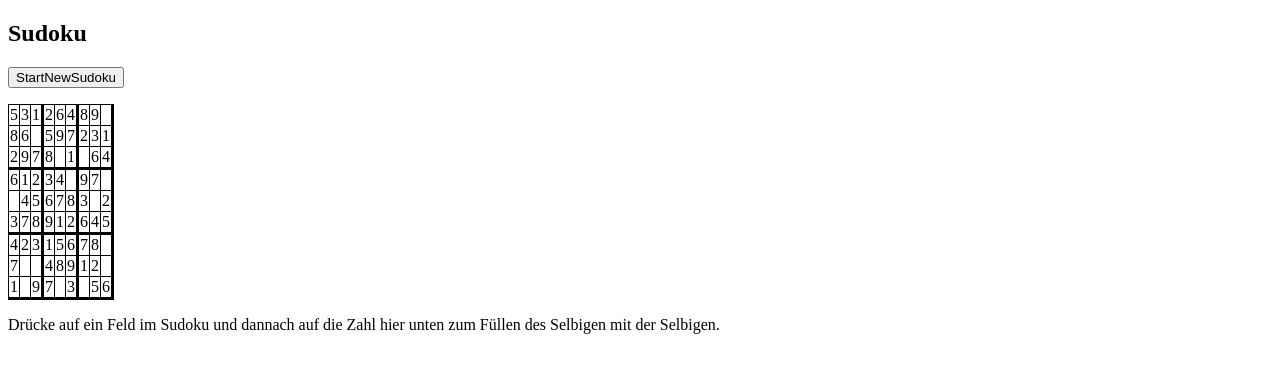
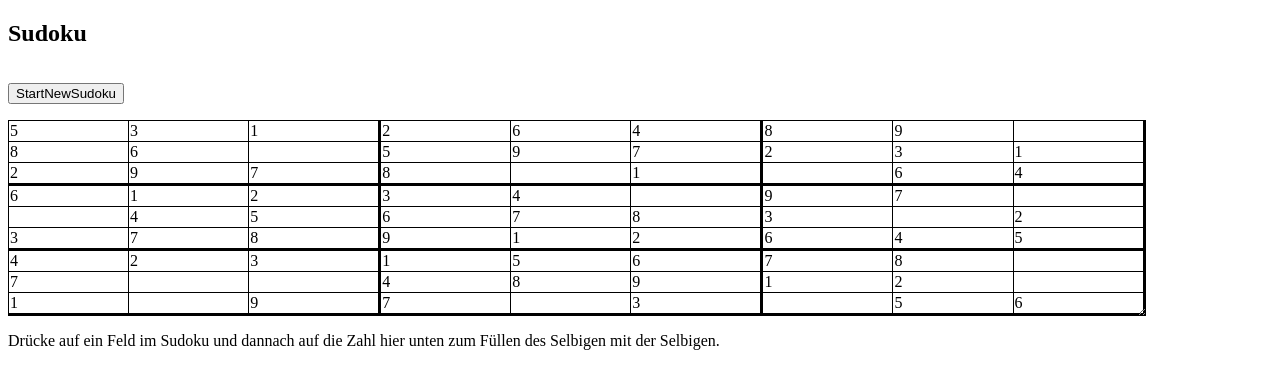
Before and after one commit to McCmlIan/SudokuScript, a plain HTML site: page index.html in a window 1280 px wide. Both pictures are taken after a click on the button "Click me". Drawn offline with Linux system fonts and the light colour scheme.

Commit message:
Update index.html

```diff
--- a/index.html
+++ b/index.html
@@ -3,7 +3,12 @@
 <head>
 <style>
 
-table, th, td {
+table{
+  width:100%;
+  border: 1px solid black;
+  border-collapse: collapse;
+}
+th, td {
   border: 1px solid black;
   border-collapse: collapse;
 }
@@ -14,6 +19,15 @@ tr:nth-child(3n) {
   border-bottom: 3px solid black;
 }
 
+div {
+  overflow: auto;
+  resize: horizontal;
+}
+#Sudoku {
+
+  width: 90%;
+  align-content: center;
+}
 </style>
 </head>
 <body>
@@ -21,7 +35,7 @@ tr:nth-child(3n) {
 <h2>Sudoku</h2>
 
 <p id="Sudoku"><button onclick="StartNewSudoku(SudokuSeed)">Click me</button></p>
-
+</div >
 <p id="Debug"></p>
 
 <script>
@@ -42,6 +56,7 @@ var Sudowidth = 9;
 var Sudohight = 9;
 
 text = ReturnButtonToFunction("StartNewSudoku");
+text += "<div id=\"sudokudiv\">";
 text += "<table>";
 for (i = 0; i < Sudowidth; i++) {
   line = "";
@@ -51,6 +66,7 @@ for (i = 0; i < Sudowidth; i++) {
   text += "<tr>" + line + "</th>";
 }
 text += "</table>";
+text += "</div>";
 text += "<p id=\"Navigation\">Drücke auf ein Feld im Sudoku und dannach auf die Zahl hier unten zum Füllen des Selbigen mit der Selbigen.<\/p>";
 
 document.getElementById("Sudoku").innerHTML = text;
```
